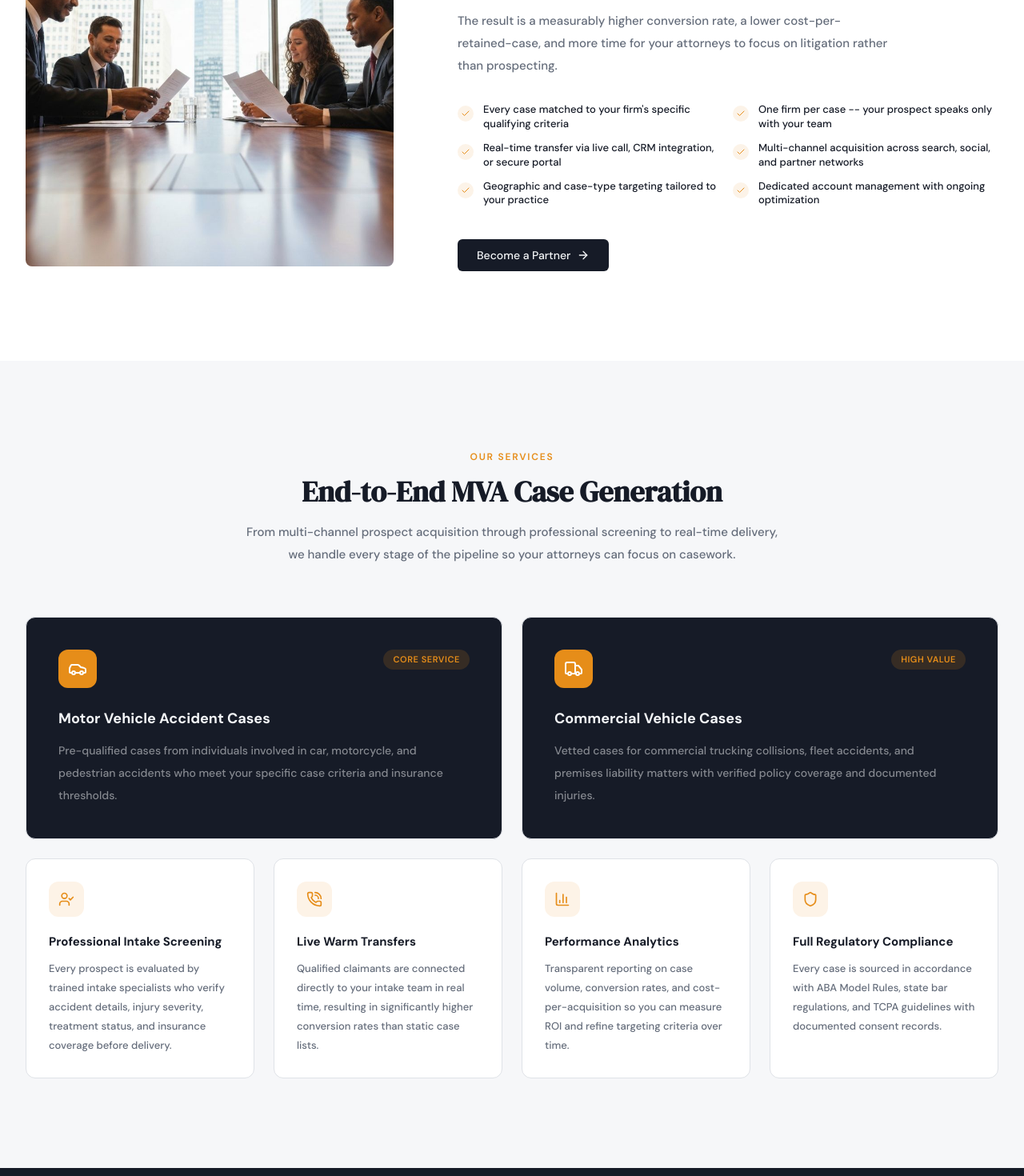
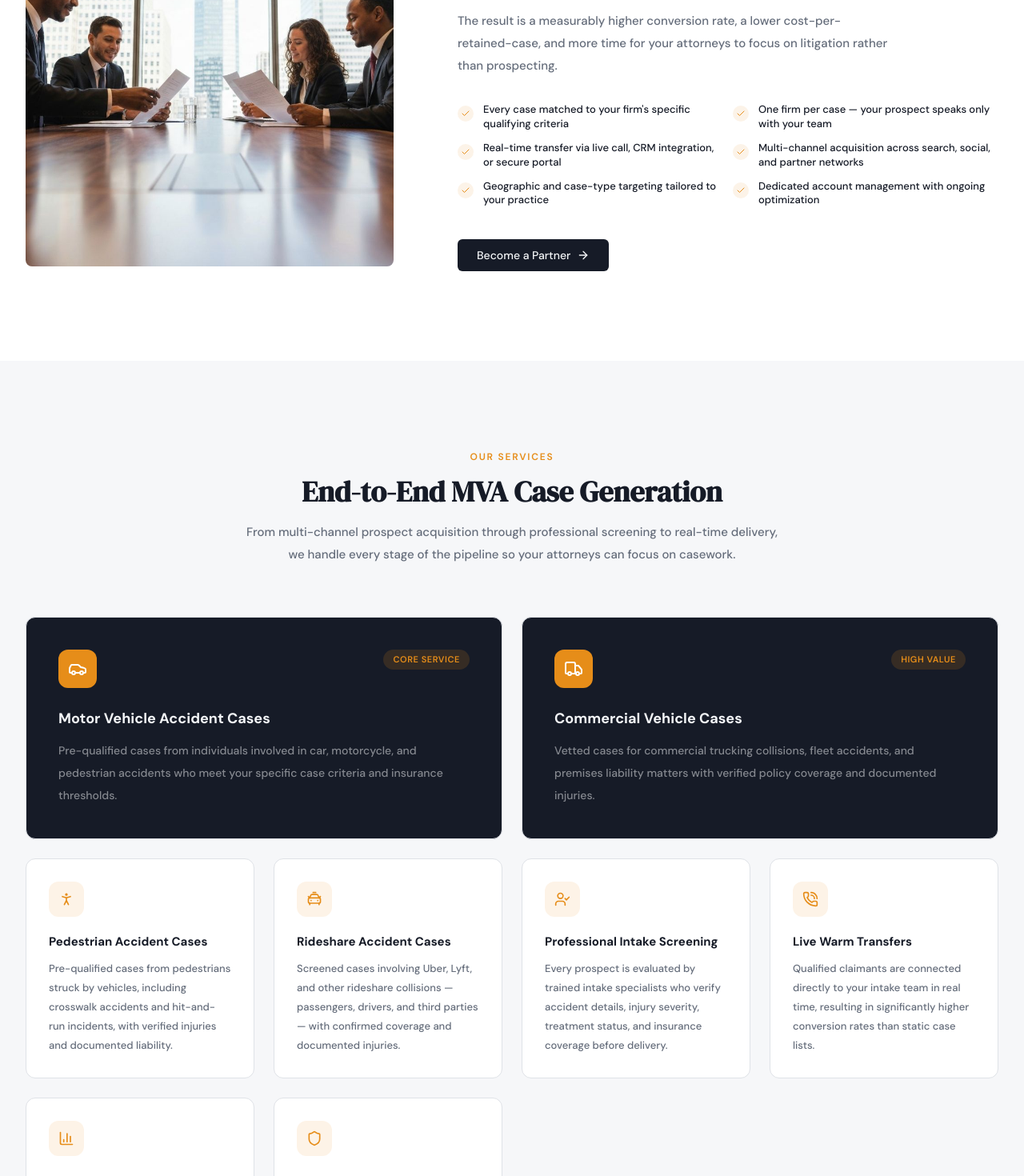
Before and after one commit to karthiksriramagiri/casebridge, a Next.js app: page / in a window 1280 px wide. Shown: the part 1340-2810 px from the top of the page at 80% size. Built offline with nearby package versions, Linux system fonts and the light colour scheme.

Commit message:
feat(site): fix double dash, add pedestrian & rideshare service cards
- Fix "One firm per case -- your prospect" → em dash
- Add Pedestrian Accident Cases card (Growing Segment)
- Add Rideshare Accident Cases card (High Demand)

Co-Authored-By: Claude Sonnet 4.6 <noreply@anthropic.com>

```diff
--- a/components/about.tsx
+++ b/components/about.tsx
@@ -5,7 +5,7 @@ import { Button } from "@/components/ui/button";
 
 const qualityIndicators = [
   "Every case matched to your firm's specific qualifying criteria",
-  "One firm per case -- your prospect speaks only with your team",
+  "One firm per case — your prospect speaks only with your team",
   "Real-time transfer via live call, CRM integration, or secure portal",
   "Multi-channel acquisition across search, social, and partner networks",
   "Geographic and case-type targeting tailored to your practice",
--- a/components/services.tsx
+++ b/components/services.tsx
@@ -1,6 +1,8 @@
 import {
   Car,
   Truck,
+  PersonStanding,
+  CarTaxiFront,
   UserCheck,
   PhoneCall,
   BarChart3,
@@ -29,6 +31,20 @@ const services: Service[] = [
     description:
       "Vetted cases for commercial trucking collisions, fleet accidents, and premises liability matters with verified policy coverage and documented injuries.",
     highlight: "High Value",
+  },
+  {
+    icon: PersonStanding,
+    title: "Pedestrian Accident Cases",
+    description:
+      "Pre-qualified cases from pedestrians struck by vehicles, including crosswalk accidents and hit-and-run incidents, with verified injuries and documented liability.",
+    highlight: "Growing Segment",
+  },
+  {
+    icon: CarTaxiFront,
+    title: "Rideshare Accident Cases",
+    description:
+      "Screened cases involving Uber, Lyft, and other rideshare collisions — passengers, drivers, and third parties — with confirmed coverage and documented injuries.",
+    highlight: "High Demand",
   },
   {
     icon: UserCheck,
```
